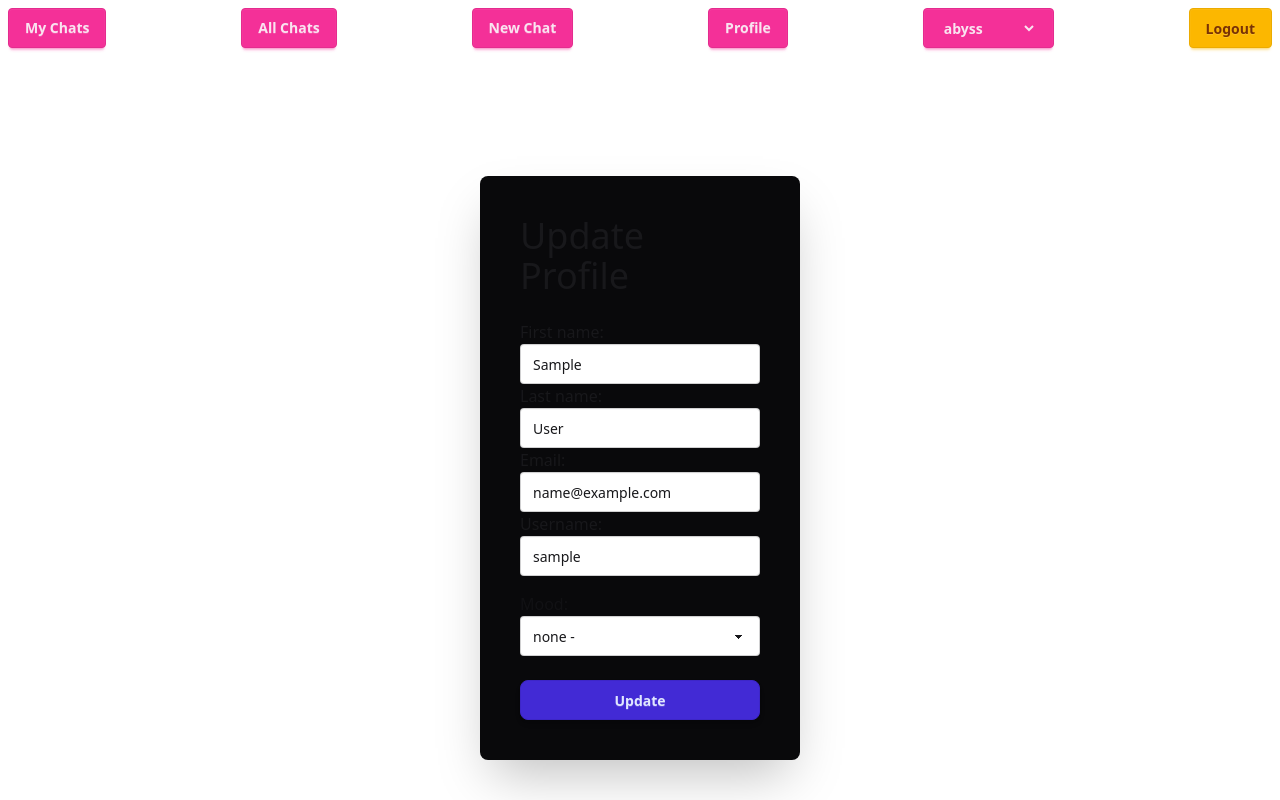
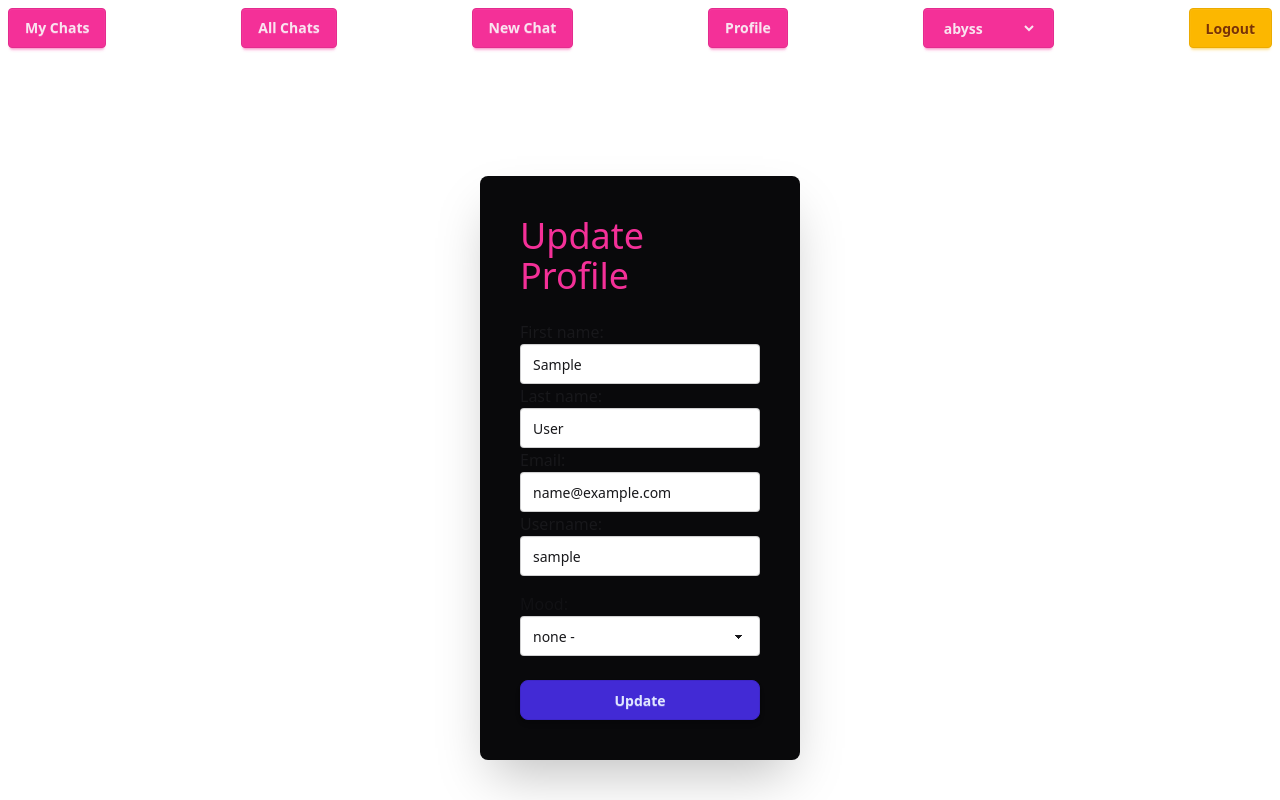
Before and after one commit to brianhenrydev/Parley-chat-app, a React (Vite) app: page /profile in a window 1280 px wide. Built offline with nearby package versions, Linux system fonts and the light colour scheme; data requests are answered from the project's data file; sample sign-in values are in the browser's storage.

Commit message:
Updated style

```diff
--- a/src/components/forms/NewChatForm.jsx
+++ b/src/components/forms/NewChatForm.jsx
@@ -36,7 +36,7 @@ const NewChatForm = () => {
   return (
     <div className="">
       <form className="bg-neutral pb-26 m-auto mt-44 rounded-lg px-14 pt-14 shadow-2xl md:w-1/2 lg:w-1/4">
-        <div className="text-center text-4xl">New Chat</div>
+        <div className="text-secondary text-4xl">New Chat</div>
         <label className="text-lg" >
           Topic:
           <input
--- a/src/components/forms/ProfileEditForm.jsx
+++ b/src/components/forms/ProfileEditForm.jsx
@@ -5,7 +5,7 @@ const ProfileEditForm = ({ handleInput, handleProfileUpdate, updatedUser, select
       <form name="profile-edit"
         className="bg-neutral m-auto mt-44 rounded-lg p-10 shadow-2xl md:w-1/2 lg:w-1/4"
       >
-        <div className="text-left text-4xl">
+        <div className="text-secondary text-left text-4xl">
           Update Profile
         </div>
         <div className="mt-6">
--- a/src/pages/AllChats.jsx
+++ b/src/pages/AllChats.jsx
@@ -49,7 +49,7 @@ const AllChats = () => {
             <div className="mt-5 w-full rounded-xl p-2 align-middle shadow-lg">
               <div className="w-full flex-col">
                 <Link to={`/chat/${id}`}
-                  className="p-2 text-4xl"
+                  className="text-secondary p-2 text-4xl"
                 >
                   {name}
                 </Link>
--- a/src/pages/UserChats.jsx
+++ b/src/pages/UserChats.jsx
@@ -37,7 +37,7 @@ const UserChats = () => {
             <div className="mt-5 flex w-full items-center justify-between rounded-xl p-2 shadow-lg">
               <Link
                 to={`/chat/${id}`}
-                className="p-2 text-4xl text-neutral-500">{name}</Link>
+                className="text-secondary p-2 text-4xl">{name}</Link>
             </div>
           </div>
         ))}
```
